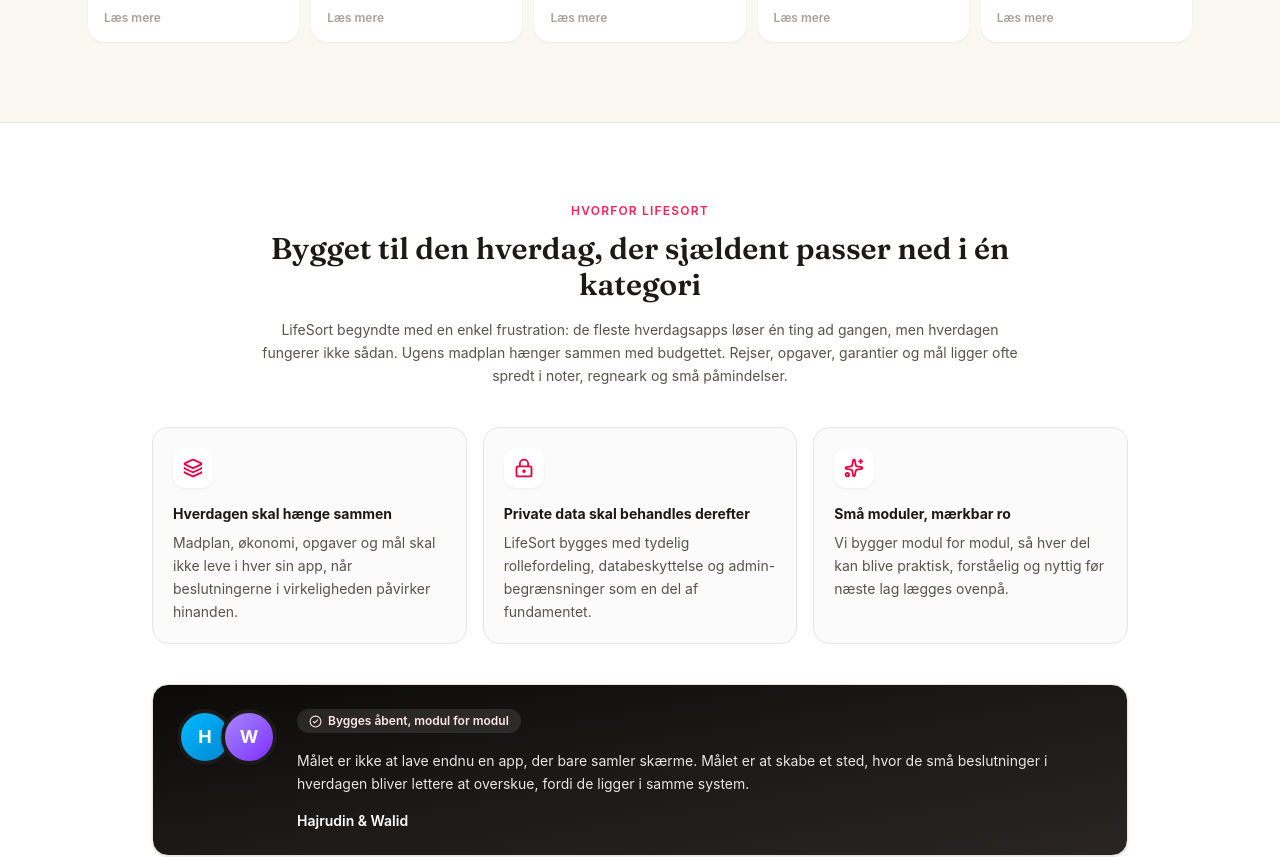
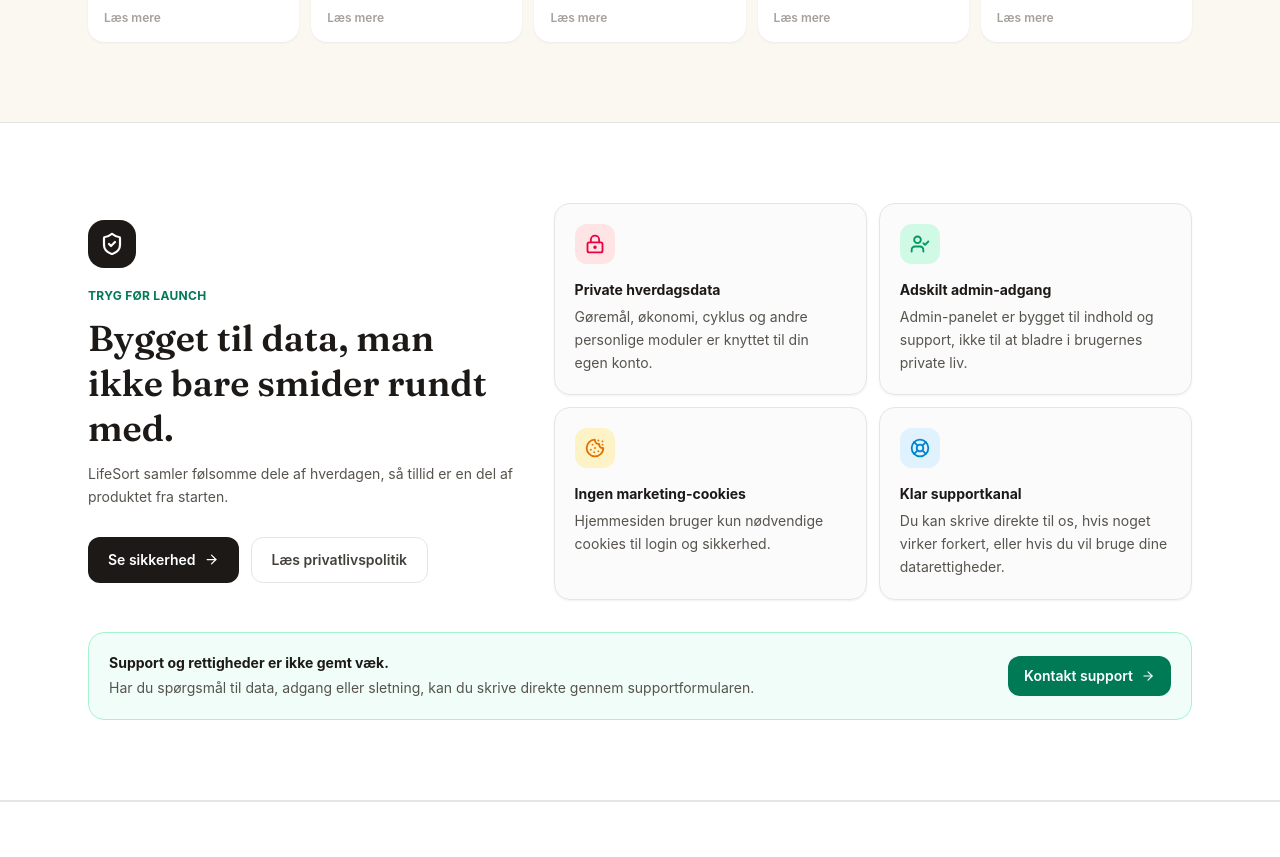
Before and after one commit to Hajrudin27/lifesort-web, a Next.js app: page / in a window 1280 px wide. Shown: the part 1620-2477 px from the top of the page. Built offline with nearby package versions, Linux system fonts and the light colour scheme.

Commit message:
Add homepage trust band

```diff
--- a/app/page.tsx
+++ b/app/page.tsx
@@ -8,6 +8,7 @@
 import { ScrollReveal } from '@/components/scroll-reveal';
 import { FounderStory } from '@/components/founder-story';
 import { InteractiveModulePreview } from '@/components/interactive-module-preview';
+import { TrustBand } from '@/components/trust-band';
 import { absoluteUrl, createPageMetadata, defaultDescription, defaultTitle, siteName } from '@/lib/seo';
 
 export const metadata = createPageMetadata({
@@ -88,6 +89,7 @@
         </section>
 
         <InteractiveModulePreview />
+        <TrustBand />
 
         <FounderStory />
 
--- /dev/null
+++ b/components/trust-band.tsx
@@ -0,0 +1,103 @@
+import Link from 'next/link';
+import { ArrowRight, Cookie, LifeBuoy, LockKeyhole, ShieldCheck, UserCheck } from 'lucide-react';
+import { ScrollReveal } from '@/components/scroll-reveal';
+
+const trustPoints = [
+  {
+    icon: LockKeyhole,
+    title: 'Private hverdagsdata',
+    description: 'Gøremål, økonomi, cyklus og andre personlige moduler er knyttet til din egen konto.',
+    tint: 'bg-rose-100 text-rose-600',
+  },
+  {
+    icon: UserCheck,
+    title: 'Adskilt admin-adgang',
+    description: 'Admin-panelet er bygget til indhold og support, ikke til at bladre i brugernes private liv.',
+    tint: 'bg-emerald-100 text-emerald-600',
+  },
+  {
+    icon: Cookie,
+    title: 'Ingen marketing-cookies',
+    description: 'Hjemmesiden bruger kun nødvendige cookies til login og sikkerhed.',
+    tint: 'bg-amber-100 text-amber-600',
+  },
+  {
+    icon: LifeBuoy,
+    title: 'Klar supportkanal',
+    description: 'Du kan skrive direkte til os, hvis noget virker forkert, eller hvis du vil bruge dine datarettigheder.',
+    tint: 'bg-sky-100 text-sky-600',
+  },
+];
+
+export function TrustBand() {
+  return (
+    <section className="border-y border-stone-200 bg-white">
+      <div className="mx-auto max-w-6xl px-6 py-20">
+        <div className="grid grid-cols-1 gap-10 lg:grid-cols-[0.8fr_1.2fr] lg:items-center">
+          <ScrollReveal>
+            <div className="inline-flex h-12 w-12 items-center justify-center rounded-2xl bg-stone-900 text-white">
+              <ShieldCheck className="h-6 w-6" strokeWidth={2.2} />
+            </div>
+            <p className="mt-5 text-xs font-bold uppercase tracking-wide text-emerald-700">Tryg før launch</p>
+            <h2 className="font-display mt-3 text-3xl font-semibold leading-tight text-stone-900 sm:text-4xl">
+              Bygget til data, man ikke bare smider rundt med.
+            </h2>
+            <p className="mt-3 text-sm leading-relaxed text-stone-600">
+              LifeSort samler følsomme dele af hverdagen, så tillid er en del af produktet fra starten.
+            </p>
+            <div className="mt-7 flex flex-col gap-3 sm:flex-row">
+              <Link
+                href="/sikkerhed"
+                className="inline-flex items-center justify-center gap-2 rounded-xl bg-stone-900 px-5 py-3 text-sm font-semibold text-white transition hover:bg-stone-800"
+              >
+                Se sikkerhed
+                <ArrowRight size={15} />
+              </Link>
+              <Link
+                href="/privacy"
+                className="inline-flex items-center justify-center rounded-xl border border-stone-200 bg-white px-5 py-3 text-sm font-semibold text-stone-700 transition hover:bg-stone-50"
+              >
+                Læs privatlivspolitik
+              </Link>
+            </div>
+          </ScrollReveal>
+
+          <div className="grid grid-cols-1 gap-3 sm:grid-cols-2">
+            {trustPoints.map((point, index) => {
+              const Icon = point.icon;
+              return (
+                <ScrollReveal key={point.title} delay={index * 70}>
+                  <div className="h-full rounded-2xl border border-stone-200 bg-stone-50/70 p-5 shadow-sm shadow-stone-900/5">
+                    <div className={`flex h-10 w-10 items-center justify-center rounded-xl ${point.tint}`}>
+                      <Icon className="h-5 w-5" strokeWidth={2.2} />
+                    </div>
+                    <h3 className="mt-4 text-sm font-bold text-stone-900">{point.title}</h3>
+                    <p className="mt-1.5 text-sm leading-relaxed text-stone-600">{point.description}</p>
+                  </div>
+                </ScrollReveal>
+              );
+            })}
+          </div>
+        </div>
+
+        <ScrollReveal delay={320} className="mt-8">
+          <div className="flex flex-col gap-4 rounded-2xl border border-emerald-200 bg-emerald-50/70 p-5 sm:flex-row sm:items-center sm:justify-between">
+            <div>
+              <p className="text-sm font-bold text-stone-900">Support og rettigheder er ikke gemt væk.</p>
+              <p className="mt-1 text-sm leading-relaxed text-stone-600">
+                Har du spørgsmål til data, adgang eller sletning, kan du skrive direkte gennem supportformularen.
+              </p>
+            </div>
+            <Link
+              href="/support"
+              className="inline-flex shrink-0 items-center justify-center gap-2 rounded-xl bg-emerald-700 px-4 py-2.5 text-sm font-semibold text-white transition hover:bg-emerald-800"
+            >
+              Kontakt support
+              <ArrowRight size={14} />
+            </Link>
+          </div>
+        </ScrollReveal>
+      </div>
+    </section>
+  );
+}
```
